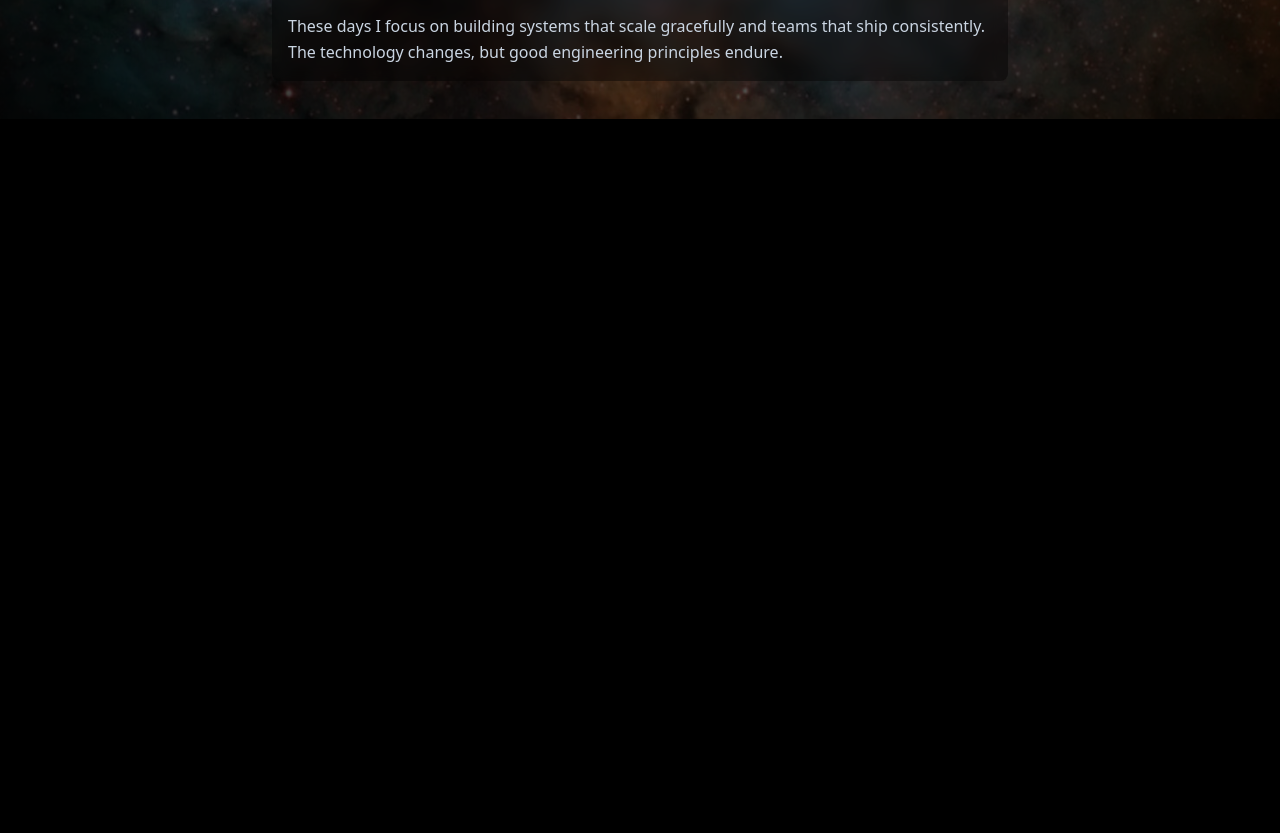
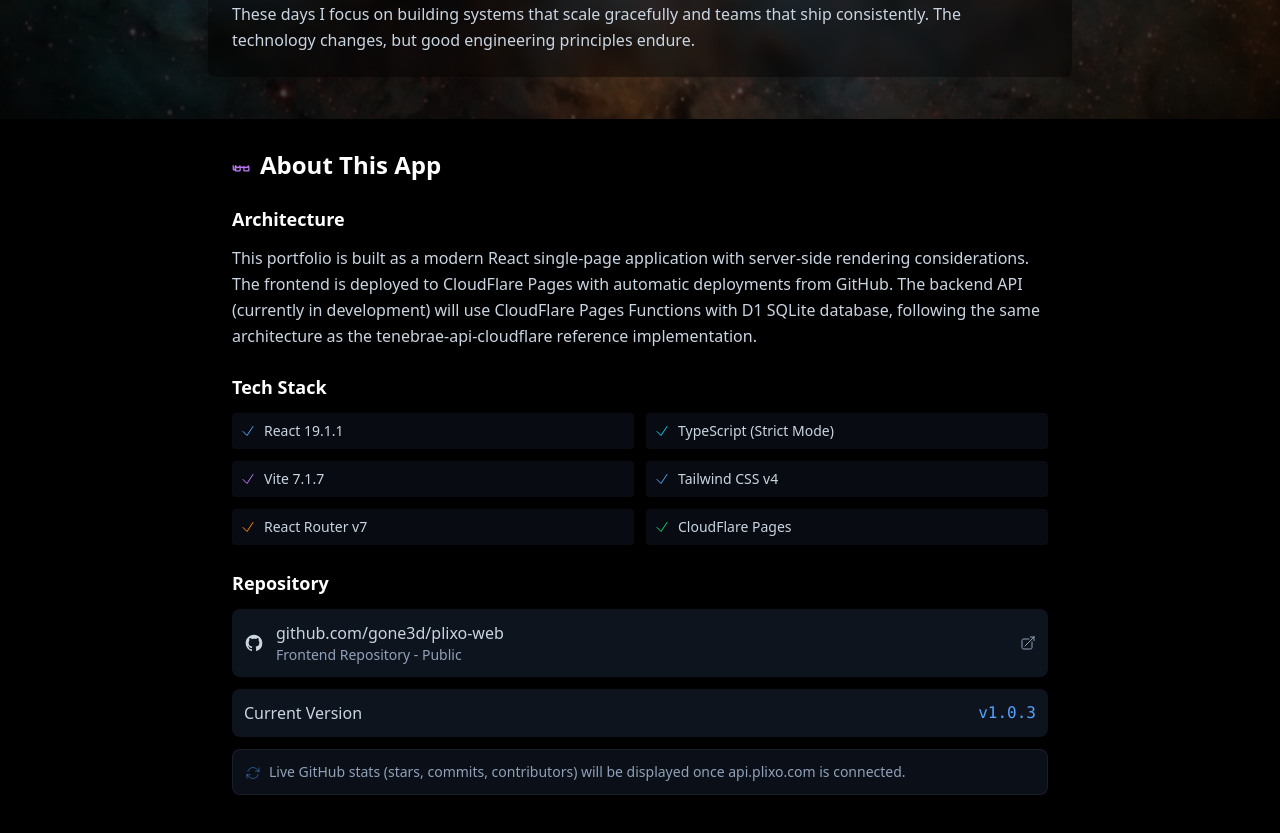
Before and after one commit to gone3d/plixo-web, a React (Vite) app: page /about in a window 1280 px wide. Shown: the part 681-1514 px from the top of the page. Before the commit the page ends 842 px from the top, so only its background shows below. Built offline with nearby package versions, Linux system fonts and the light colour scheme.

Commit message:
update to about and landing

```diff
--- a/index.html
+++ b/index.html
@@ -1,10 +1,10 @@
-<!doctype html>
+<!DOCTYPE html>
 <html lang="en">
   <head>
     <meta charset="UTF-8" />
-    <link rel="icon" type="image/svg+xml" href="/vite.svg" />
+    <link rel="icon" type="image/svg+xml" href="/g3dlogo.svg" />
     <meta name="viewport" content="width=device-width, initial-scale=1.0" />
-    <title>portfolio-temp</title>
+    <title>Plixo</title>
   </head>
   <body>
     <div id="root"></div>
--- a/package.json
+++ b/package.json
@@ -1,7 +1,7 @@
 {
   "name": "plixo-web",
   "private": true,
-  "version": "1.0.2",
+  "version": "1.0.3",
   "type": "module",
   "scripts": {
     "dev": "vite",
--- a/src/pages/About.tsx
+++ b/src/pages/About.tsx
@@ -1,9 +1,10 @@
+import { Icon } from '../components/atoms'
+import packageJson from '../../package.json'
 
 const About = () => {
   return (
     <div className="relative min-h-full text-white overflow-y-auto">
-      <div className="relative z-10 max-w-3xl mx-auto py-20 px-4">
-        {/* Header */}
+      <div className="relative z-10 max-w-4xl mx-auto py-20 px-4">
         {/* Header */}
         <div className="text-center mb-16">
           <h1 className="text-5xl font-bold mb-6 bg-gradient-to-r from-blue-400 to-purple-500 bg-clip-text text-transparent">
@@ -11,9 +12,14 @@
           </h1>
         </div>
 
-        {/* Content */}
-        <div className="bg-black/40 p-4 backdrop-blur-sm rounded-lg">
-          <div className="space-y-8 text-slate-300 leading-relaxed ">
+        <div className="space-y-12">
+          {/* About Me Section */}
+          <div className="bg-black/40 p-6 backdrop-blur-sm rounded-lg">
+            <h2 className="text-2xl font-semibold mb-6 flex items-center gap-2">
+              <Icon name="user" className="text-blue-400" />
+              About Me
+            </h2>
+            <div className="space-y-6 text-slate-300 leading-relaxed">
               <p>
                 My career has spanned research laboratories, defense contractors,
                 and enterprise technology leadership. With a Computer Science
@@ -46,6 +52,92 @@
               </p>
             </div>
           </div>
+
+          {/* About This App Section */}
+          <div className="bg-black/40 p-6 backdrop-blur-sm rounded-lg">
+            <h2 className="text-2xl font-semibold mb-6 flex items-center gap-2">
+              <Icon name="work" className="text-purple-400" />
+              About This App
+            </h2>
+
+            <div className="space-y-6 text-slate-300">
+              {/* Architecture */}
+              <div>
+                <h3 className="text-lg font-semibold text-white mb-3">Architecture</h3>
+                <p className="leading-relaxed mb-3">
+                  This portfolio is built as a modern React single-page application with server-side
+                  rendering considerations. The frontend is deployed to CloudFlare Pages with automatic
+                  deployments from GitHub. The backend API (currently in development) will use CloudFlare
+                  Pages Functions with D1 SQLite database, following the same architecture as the
+                  tenebrae-api-cloudflare reference implementation.
+                </p>
+              </div>
+
+              {/* Tech Stack */}
+              <div>
+                <h3 className="text-lg font-semibold text-white mb-3">Tech Stack</h3>
+                <div className="grid grid-cols-1 md:grid-cols-2 gap-3">
+                  <div className="flex items-center gap-2 p-2 bg-slate-800/30 rounded">
+                    <Icon name="check" size="sm" className="text-blue-400" />
+                    <span className="text-sm">React {packageJson.dependencies.react.replace('^', '')}</span>
+                  </div>
+                  <div className="flex items-center gap-2 p-2 bg-slate-800/30 rounded">
+                    <Icon name="check" size="sm" className="text-cyan-400" />
+                    <span className="text-sm">TypeScript (Strict Mode)</span>
+                  </div>
+                  <div className="flex items-center gap-2 p-2 bg-slate-800/30 rounded">
+                    <Icon name="check" size="sm" className="text-purple-400" />
+                    <span className="text-sm">Vite {packageJson.devDependencies.vite.replace('^', '')}</span>
+                  </div>
+                  <div className="flex items-center gap-2 p-2 bg-slate-800/30 rounded">
+                    <Icon name="check" size="sm" className="text-blue-400" />
+                    <span className="text-sm">Tailwind CSS v4</span>
+                  </div>
+                  <div className="flex items-center gap-2 p-2 bg-slate-800/30 rounded">
+                    <Icon name="check" size="sm" className="text-orange-400" />
+                    <span className="text-sm">React Router v7</span>
+                  </div>
+                  <div className="flex items-center gap-2 p-2 bg-slate-800/30 rounded">
+                    <Icon name="check" size="sm" className="text-green-400" />
+                    <span className="text-sm">CloudFlare Pages</span>
+                  </div>
+                </div>
+              </div>
+
+              {/* GitHub Repository */}
+              <div>
+                <h3 className="text-lg font-semibold text-white mb-3">Repository</h3>
+                <div className="space-y-3">
+                  <a
+                    href="https://github.com/gone3d/plixo-web"
+                    target="_blank"
+                    rel="noopener noreferrer"
+                    className="flex items-center gap-3 p-3 bg-slate-800/50 hover:bg-slate-800 rounded-lg transition-colors"
+                  >
+                    <Icon name="github" className="text-slate-300" />
+                    <div className="flex-1">
+                      <div className="font-medium">github.com/gone3d/plixo-web</div>
+                      <div className="text-sm text-slate-400">Frontend Repository - Public</div>
+                    </div>
+                    <Icon name="external" size="sm" className="text-slate-400" />
+                  </a>
+
+                  <div className="flex items-center justify-between p-3 bg-slate-800/50 rounded-lg">
+                    <span className="text-slate-300">Current Version</span>
+                    <span className="font-mono text-blue-400">v{packageJson.version}</span>
+                  </div>
+
+                  <div className="p-3 bg-slate-800/40 rounded-lg border border-slate-700/30">
+                    <p className="text-sm text-slate-400">
+                      <Icon name="loading" size="sm" className="inline mr-2 text-blue-400/50 animate-pulse" />
+                      Live GitHub stats (stars, commits, contributors) will be displayed once api.plixo.com is connected.
+                    </p>
+                  </div>
+                </div>
+              </div>
+            </div>
+          </div>
+        </div>
       </div>
     </div>
   );
--- a/src/pages/Landing.tsx
+++ b/src/pages/Landing.tsx
@@ -1,4 +1,4 @@
-import packageJson from '../../package.json'
+import packageJson from "../../package.json";
 
 const Landing = () => {
   return (
@@ -21,11 +21,9 @@
           {/* Work in Progress Notice */}
           <div className="mt-8">
             <p className="text-white/60 text-sm italic">
-              Work in Progress - Continuously Evolving
+              A Continuously Evolving Work in Progress
             </p>
-            <p className="text-white/40 text-xs mt-1">
-              v{packageJson.version}
-            </p>
+            <p className="text-white/40 text-xs mt-1">v{packageJson.version}</p>
           </div>
 
           {/* Subtle CTA */}
```
Also changed, not shown: public/g3dlogo.svg (added). Lines whose indentation alone changed are shown as unchanged.
